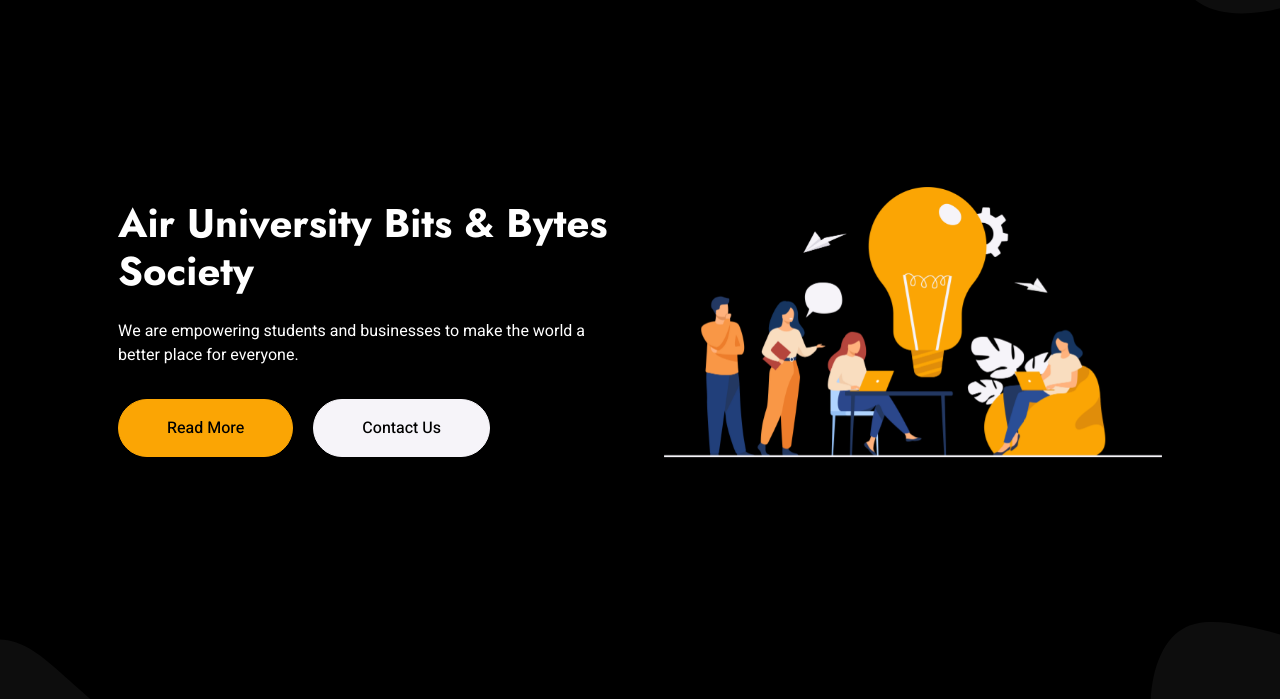
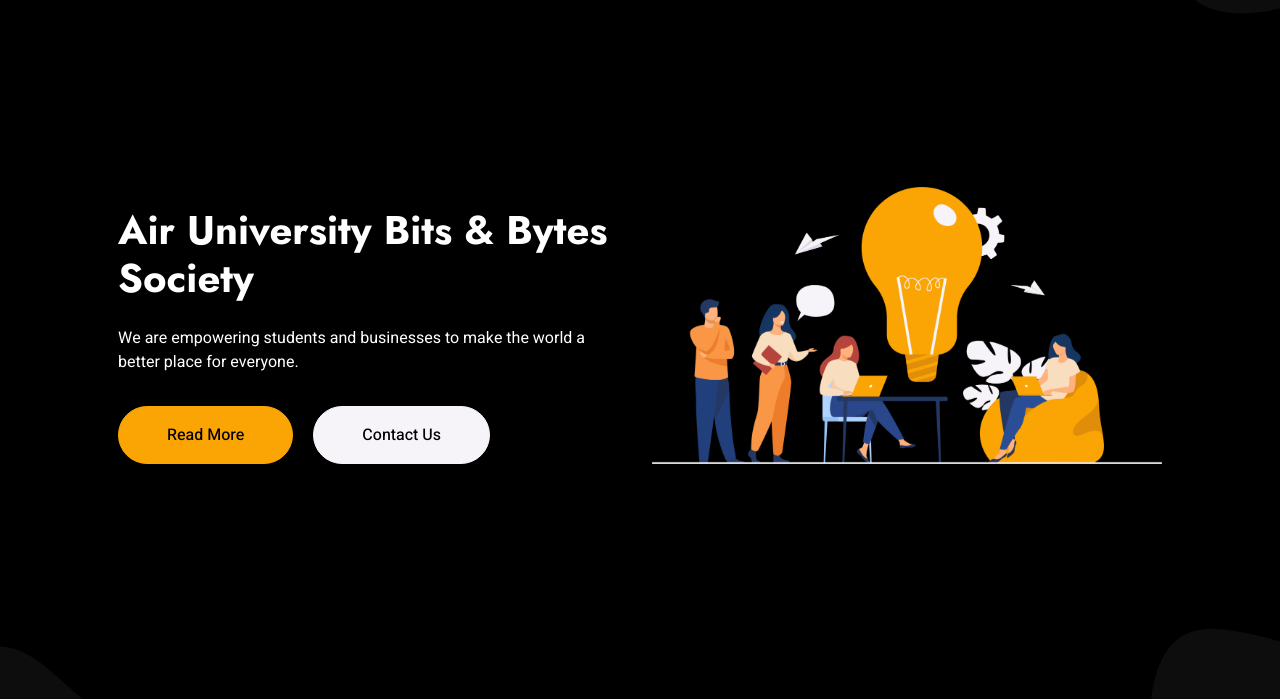
Before and after one commit to moinuddinrao/project_aubnbs, a plain HTML site: page index.html in a window 1280 px wide. Shown: the part 101-800 px from the top of the page. Drawn offline with nearby package versions, Linux system fonts and the light colour scheme.

Commit message:
home-page

```diff
--- a/index.html
+++ b/index.html
@@ -78,7 +78,7 @@
 
             <div class="container-fluid bg-primary hero-header">
                 <div class="container px-lg-5">
-                    <div class="row g-5 align-items-end">
+                    <div class="row g-4 align-items-end">
                         <div class="col-lg-6 text-center text-lg-start">
                             <h1 class="text-white mb-4 animated slideInDown">
                                 Air University Bits & Bytes Society
```
